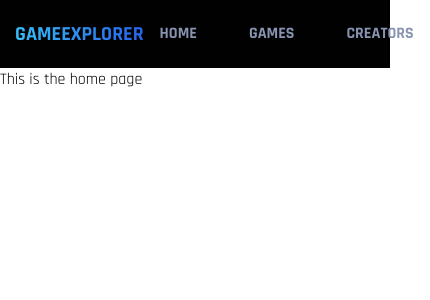
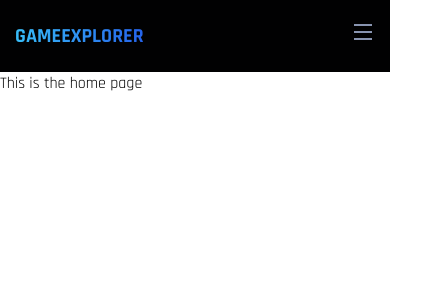
Before and after one commit to shsalima/game-explorer, a React (Vite) app: page / in a window 390 px wide. Shown: the top 300 px of the page, 430 px wide, since content can reach past the window. Built offline with nearby package versions, Linux system fonts and the light colour scheme.

Commit message:
Finished the app header mobile responsivity

```diff
--- a/package.json
+++ b/package.json
@@ -10,6 +10,7 @@
     "preview": "vite preview"
   },
   "dependencies": {
+    "@remixicon/react": "^4.9.0",
     "react": "^19.2.5",
     "react-dom": "^19.2.5",
     "react-router": "^7.14.2"
--- a/src/components/layout/AppHeader.jsx
+++ b/src/components/layout/AppHeader.jsx
@@ -1,4 +1,7 @@
+import { RiMenuLine } from "@remixicon/react";
 import { Link } from "react-router";
+import MobileNav from "./MobileNav";
+import { useState } from "react";
 
 export default function AppHeader() {
     const links = [
@@ -23,12 +26,14 @@ export default function AppHeader() {
         <li key={link.id}>
             <Link
                 to={link.path}
-                className="text-[#8894B0] font-bold uppercase px-4 py-2 hover:bg-[#2563eb80] hover:text-[#38BDF8] transition"
+                className="font-bold uppercase px-4 py-2 hover:bg-[#2563eb80] hover:text-[#38BDF8] transition"
             >
                 {link.title}
             </Link>
         </li>
     ));
+
+    const [showMobileNav, setShowMobileNav] = useState(false);
 
     return (
         <header className="bg-[#010102] text-white py-5">
@@ -39,10 +44,19 @@ export default function AppHeader() {
                 >
                     GameExplorer
                 </Link>
-                <nav>
-                    <ul className="flex gap-5">{navList}</ul>
+                <nav className="text-[#8894B0]">
+                    <button
+                        className="md:hidden cursor-pointer"
+                        onClick={() => {
+                            setShowMobileNav(true);
+                        }}
+                    >
+                        <RiMenuLine />
+                    </button>
+                    <ul className="max-md:hidden flex gap-5">{navList}</ul>
                 </nav>
             </div>
+            {showMobileNav && <MobileNav setShowMobileNav={setShowMobileNav} />}
         </header>
     );
 }
--- /dev/null
+++ b/src/components/layout/MobileNav.jsx
@@ -0,0 +1,53 @@
+import { RiCloseLine } from "@remixicon/react";
+import { Link } from "react-router";
+
+export default function MobileNav({ setShowMobileNav }) {
+    const links = [
+        {
+            id: 1,
+            title: "home",
+            path: "/",
+        },
+        {
+            id: 1,
+            title: "games",
+            path: "/games",
+        },
+        {
+            id: 1,
+            title: "creators",
+            path: "/creators",
+        },
+    ];
+
+    const navList = links.map((link) => (
+        <li key={link.id} className="w-fit">
+            <Link
+                to={link.path}
+                className="block font-bold text-center uppercase w-[150px] py-2 hover:bg-[#2563eb80] hover:text-[#38BDF8] transition"
+            >
+                {link.title}
+            </Link>
+        </li>
+    ));
+
+    return (
+        <div className="bg-[#010102] text-white py-5 fixed inset-0 w-screen h-screen z-10">
+            <div
+                className="container"
+                onClick={() => {
+                    setShowMobileNav(false);
+                }}
+            >
+                <button className="block ml-auto cursor-pointer">
+                    <RiCloseLine />
+                </button>
+                <nav className="text-[#8894B0]">
+                    <ul className="flex flex-col justify-center items-center gap-5 pt-10">
+                        {navList}
+                    </ul>
+                </nav>
+            </div>
+        </div>
+    );
+}
```
Also changed, not shown: 1 other file (tests, documents, lock files or other folders).
